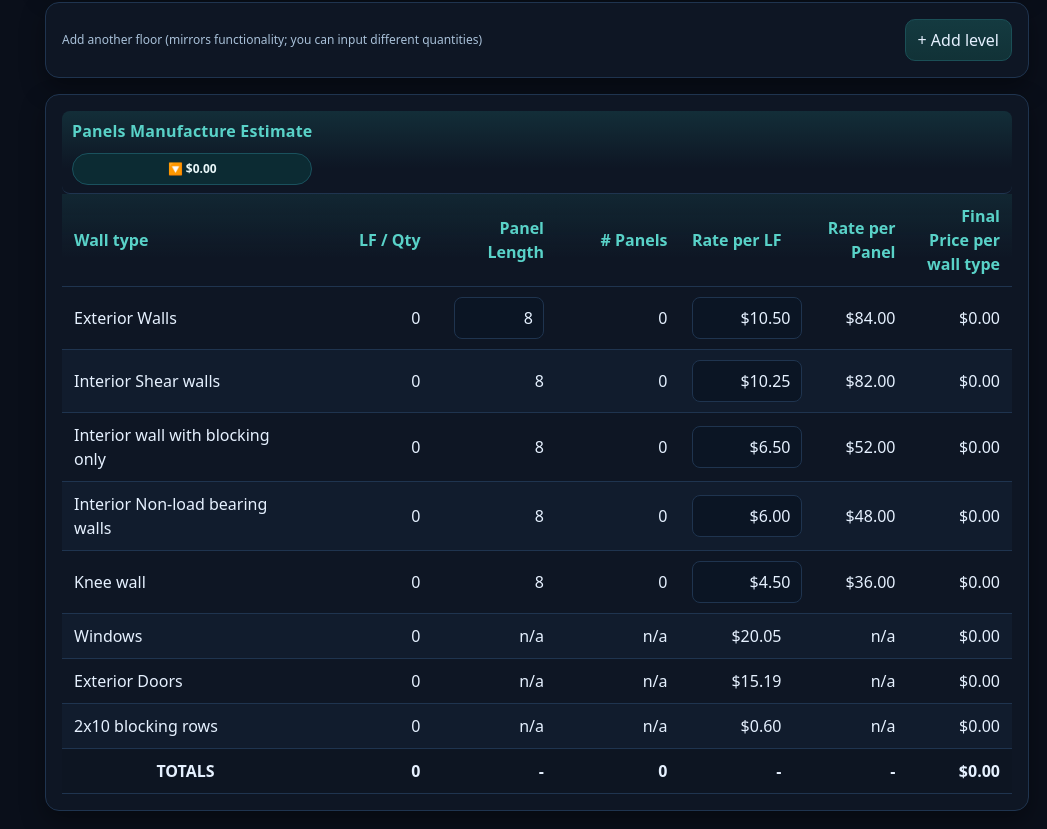
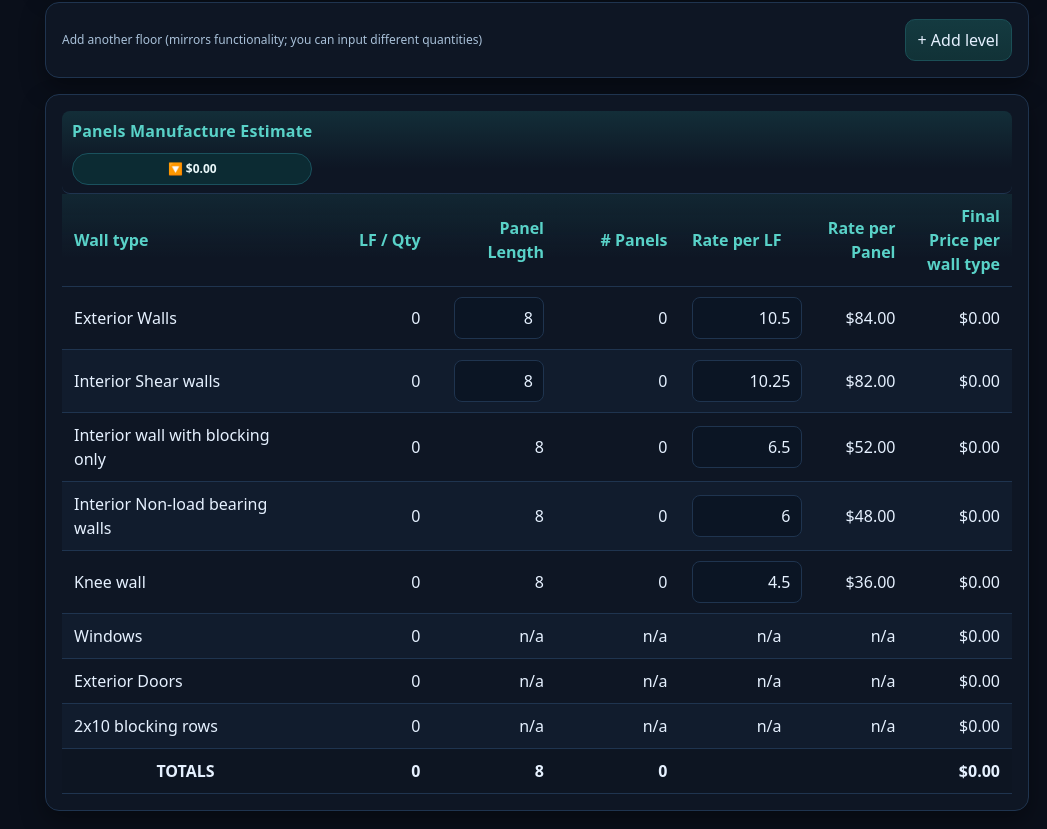
Before and after one commit to Aloncelot/inventory-estimator, a Next.js app: page / in a window 1280 px wide. Shown: the part 3685-4514 px from the top of the page, without its empty margins (233-1280 px from the left). Built offline with nearby package versions, Linux system fonts and the light colour scheme; no server answers; the database is empty.

Commit message:
feat (wall-panels) bug corrections

```diff
--- a/src/components/InteriorWallGroup.jsx
+++ b/src/components/InteriorWallGroup.jsx
@@ -76,7 +76,8 @@ export default function InteriorWallGroup({
   const toggleOpen = k => setNote(k, { open: !getNote(k).open });
 
   /* Board lengths */
-  const bottomLen = parseBoardLengthFt(getSize(sel.bottomPlate)) ?? 12;
+  const bottomLen = parseBoardLengthFt(getSize(sel.bottomPlate)) ?? 0;
+  const bottomBoardLenFt = Number.isFinite(bottomLen) ? bottomLen : 0;
   const topLen    = parseBoardLengthFt(getSize(sel.topPlate))    ?? 12;
   const blockLen  = parseBoardLengthFt(getSize(sel.blocking))    ?? 12;
 
@@ -345,9 +346,10 @@ export default function InteriorWallGroup({
       platePieces,
       ptLF: Number(lengthLF||0),
       groupSubtotal,
+      isShear: kind === 'shear',
       bottomBoardLenFt: Number(rowByKey.bottomPlate?.boardLenFt ?? bottomLen ?? 0),
     });
-  }, [persistKey, wallKind, lengthLF, platePieces, ptLF, groupSubtotal, bottomLen, rowByKey.bottomPlate?.boardLenFt]);
+  }, [persistKey, kind, wallKind, lengthLF, platePieces, ptLF, groupSubtotal, bottomLen, rowByKey.bottomPlate?.boardLenFt]);
 
   /* ────────────────────────────────────────────────────────────────────────
      Render
--- a/src/components/InteriorWalls.jsx
+++ b/src/components/InteriorWalls.jsx
@@ -51,7 +51,21 @@ export default function InteriorWalls({
     const intPlatePieces = arr.reduce((a, b) => a + (Number(b?.platePieces)   || 0), 0);
     const intPTLFSum     = arr.reduce((a, b) => a + (Number(b?.ptLF)          || 0), 0);
     const panelsSubtotal = arr.reduce((a, b) => a + (Number(b?.groupSubtotal) || 0), 0)
-    return { int2x6LF, int2x4LF, intPlatePieces, intPTLFSum, panelsSubtotal };
+    // shearing walls-only aggregates
+    const shearArr = arr.filter(s => !!s?.isShear);
+    const shearLengthSum = shearArr.reduce((sum, s) => sum + (Number(s?.lengthLF) || 0), 0);
+    // majority-vote panel length from shear groups’ bottom plates
+    let shearPanelLenFt = 8;
+    {
+      const vals = shearArr.map(s => Number(s?.bottomBoardLenFt) || 0).filter(Boolean);
+      if (vals.length) {
+        const counts = {};
+        for (const v of vals) counts[v] = (counts[v] || 0) + 1;
+        shearPanelLenFt = Number(Object.keys(counts).sort((a,b)=>counts[b]-counts[a] || b-a)[0]);
+      }
+    }
+
+    return { int2x6LF, int2x4LF, intPlatePieces, intPTLFSum, panelsSubtotal, shearLengthSum, shearPanelLenFt };
   }, [stats]);
 
   // Emit to parent (Level.jsx)
--- a/src/components/PanelsManufactureEstimate.jsx
+++ b/src/components/PanelsManufactureEstimate.jsx
@@ -1,131 +1,127 @@
-// src/components/PanelsManufactureEstimate.jsx
 "use client";
 import { useMemo, useEffect, useState } from "react";
 
 const DEFAULT_RATES = {
-  exteriorWalls:   { ratePerLF: 10.50, ratePerPanel: 84.00 },
-  interiorShear:   { ratePerLF: 10.25, ratePerPanel: 82.00 },
-  interiorBlocking:{ ratePerLF:  6.50, ratePerPanel: 52.00 },
-  interiorNonLoad: { ratePerLF:  6.00, ratePerPanel: 48.00 },
-  kneeWall:        { ratePerLF:  4.50, ratePerPanel: 36.00 },
-  windows:         { each: 20.05 },
-  exteriorDoors:   { each: 15.19 },
-  blocking2x10:    { each: 0.60 }, // per row
+  exteriorWalls:    { ratePerLF: 10.50, ratePerPanel: 84.00 },
+  interiorShear:    { ratePerLF: 10.25, ratePerPanel: 82.00 },
+  interiorBlocking: { ratePerLF:  6.50, ratePerPanel: 52.00 },
+  interiorNonLoad:  { ratePerLF:  6.00, ratePerPanel: 48.00 },
+  kneeWall:         { ratePerLF:  4.50, ratePerPanel: 36.00 },
+  windows:          { each: 20.05 },
+  exteriorDoors:    { each: 15.19 },
+  blocking2x10:     { each: 0.60 }, // per row
 };
 
-const USD = new Intl.NumberFormat("en-US", {
-  style: "currency",
-  currency: "USD",
-  currencyDisplay: "narrowSymbol",
-});
-function money(n){ return USD.format(Number(n || 0)); }
-function fmt(n){ return Number(n || 0).toLocaleString("en-US"); }
-function parseMoney(str) {
-  const s = String(str ?? "").replace(/[^0-9.\-]/g, "");
-  const v = Number(s);
-  return Number.isFinite(v) ? v : 0;
-}
+const USD = new Intl.NumberFormat("en-US", { style: "currency", currency: "USD" });
+const money = (n) => USD.format(Number(n || 0));
+const fmt   = (n) => Number(n || 0).toLocaleString("en-US");
 
 export default function PanelsManufactureEstimate({
   rows = {},
-  panelLenFt = 8,                 // default incoming "panel" length (from bottom plate)
+  // default panel length “fallback” (used by non-editable rows)
+  panelLenFt = 8,
+  // ⬇ NEW: interior shear derived default (editable in the table)
+  panelLenFtInterior = 8,
+  // already had exterior derived default (editable in the table)
+  panelLenFtExterior = undefined, // optional; if not sent we’ll use panelLenFt
   rates = DEFAULT_RATES,
   defaultCollapsed = false,
   persistKey = "inv:v1:ui:manufactureCollapsed",
   onTotalChange,
-  exteriorLF = 0
+  // LFs coming from the levels:
+  exteriorLF = 0,
+  interiorShearLF = 0, // ⬅ NEW
 }) {
   const [collapsed, setCollapsed] = useState(!!defaultCollapsed);
 
-  // load persisted collapse
+  // persist collapsed
   useEffect(() => {
     try {
       const raw = localStorage.getItem(persistKey);
       if (raw !== null) setCollapsed(raw === "1");
     } catch {}
   }, [persistKey]);
-
-  // persist collapse
   useEffect(() => {
     try { localStorage.setItem(persistKey, collapsed ? "1" : "0"); } catch {}
   }, [collapsed, persistKey]);
 
-  // safe shape
+  // safe shape for other rows (still allowed to feed values via "rows" prop)
   const safe = {
-    exteriorWalls: rows.exteriorWalls || { lf:0, panels:0 },
-    interiorShear: rows.interiorShear || { lf:0, panels:0 },
-    interiorBlockingOnly: rows.interiorBlockingOnly || { lf:0, panels:0 },
-    interiorNonLoad: rows.interiorNonLoad || { lf:0, panels:0 },
-    kneeWall: rows.kneeWall || { lf:0, panels:0 },
-    windows: rows.windows || { qty:0 },
-    exteriorDoors: rows.exteriorDoors || { qty:0 },
-    blocking2x10: rows.blocking2x10 || { rows:0 },
+    exteriorWalls: rows.exteriorWalls || { lf: 0, panels: 0 },
+    interiorShear: rows.interiorShear || { lf: 0, panels: 0 },
+    interiorBlockingOnly: rows.interiorBlockingOnly || { lf: 0, panels: 0 },
+    interiorNonLoad: rows.interiorNonLoad || { lf: 0, panels: 0 },
+    kneeWall: rows.kneeWall || { lf: 0, panels: 0 },
+    windows: rows.windows || { qty: 0 },
+    exteriorDoors: rows.exteriorDoors || { qty: 0 },
+    blocking2x10: rows.blocking2x10 || { rows: 0 },
   };
 
-  // Editable “Rate per LF” for LF-based rows
-  const [rateByKey, setRateByKey] = useState(() => ({
-    exteriorWalls:        rates.exteriorWalls?.ratePerLF ?? 0,
-    interiorShear:        rates.interiorShear?.ratePerLF ?? 0,
+  // Editable per-LF rates by row key (persist in state)
+  const [rateByKey, setRateByKey] = useState({
+    exteriorWalls: rates.exteriorWalls?.ratePerLF ?? 0,
+    interiorShear: rates.interiorShear?.ratePerLF ?? 0,
     interiorBlockingOnly: rates.interiorBlocking?.ratePerLF ?? 0,
-    interiorNonLoad:      rates.interiorNonLoad?.ratePerLF ?? 0,
-    kneeWall:             rates.kneeWall?.ratePerLF ?? 0,
-  }));
+    interiorNonLoad: rates.interiorNonLoad?.ratePerLF ?? 0,
+    kneeWall: rates.kneeWall?.ratePerLF ?? 0,
+  });
+
+  // Editable panel length per row key (only exterior + interiorShear for now)
+  const [panelLenByKey, setPanelLenByKey] = useState({
+    exteriorWalls: Number(panelLenFtExterior ?? panelLenFt) || 8,
+    interiorShear: Number(panelLenFtInterior ?? 8) || 8,
+  });
+
+  // If parents send a new default (e.g., when user picks a new bottom plate),
+  // refresh our “initial” only if user hasn’t typed anything for that row yet.
   useEffect(() => {
-    setRateByKey(prev => ({
-      exteriorWalls:        prev.exteriorWalls ?? rates.exteriorWalls?.ratePerLF ?? 0,
-      interiorShear:        prev.interiorShear ?? rates.interiorShear?.ratePerLF ?? 0,
-      interiorBlockingOnly: prev.interiorBlockingOnly ?? rates.interiorBlocking?.ratePerLF ?? 0,
-      interiorNonLoad:      prev.interiorNonLoad ?? rates.interiorNonLoad?.ratePerLF ?? 0,
-      kneeWall:             prev.kneeWall ?? rates.kneeWall?.ratePerLF ?? 0,
-    }));
-  }, [rates]);
-
-  // Editable “Panel” length (currently only used for Exterior Walls)
-  const [panelLenByKey, setPanelLenByKey] = useState(() => ({
-    exteriorWalls: Number(panelLenFt) || 8,
-  }));
-  // If parent updates panelLenFt (e.g., you pick a new bottom plate length), adopt it as default
-  useEffect(() => {
-    setPanelLenByKey(prev => ({
-      ...prev,
-      exteriorWalls: Number.isFinite(Number(panelLenFt)) && Number(panelLenFt) > 0
-        ? Number(panelLenFt)
-        : (prev.exteriorWalls || 8),
-    }));
-  }, [panelLenFt]);
+    setPanelLenByKey((prev) => {
+      const next = { ...prev };
+      if (!prev.exteriorWalls && panelLenFtExterior) {
+        next.exteriorWalls = Number(panelLenFtExterior) || 8;
+      }
+      if (!prev.interiorShear && panelLenFtInterior) {
+        next.interiorShear = Number(panelLenFtInterior) || 8;
+      }
+      return next;
+    });
+  }, [panelLenFtExterior, panelLenFtInterior]);
 
   const lines = useMemo(() => {
     const L = [];
 
-    const pushLF = (label, key, r) => {
-      const lf = key === 'exteriorWalls'
+    const pushLF = (label, key, rateConfig) => {
+      const lf =
+        key === "exteriorWalls"
           ? Number(exteriorLF || 0)
-        : Number(safe[key].lf || 0);
+          : key === "interiorShear"
+          ? Number(interiorShearLF || 0)
+          : Number(safe[key]?.lf || 0);
 
+      // Which panel length do we use for math?
       const usedPanelLenFt =
-        key === 'exteriorWalls'
-          ? (Number(panelLenByKey.exteriorWalls) || 8)
-          : panelLenFt; // for now only exterior is editable/derived; others can follow later
+        Number(panelLenByKey[key]) ||
+        (key === "exteriorWalls"
+          ? Number(panelLenFtExterior ?? panelLenFt) || 8
+          : key === "interiorShear"
+          ? Number(panelLenFtInterior) || 8
+          : Number(panelLenFt) || 8);
 
-      const u = Number(usedPanelLenFt) || 0;
-      const panels =
-        safe[key].panels ||
-        (u > 0 ? Math.ceil((lf / u) * 1.1) : 0);
+      // Your spec: ceil(LF / panelLen) * 1.1
+      const panels = Math.ceil((lf / Math.max(1, usedPanelLenFt)) * 1.1);
 
-      const editableRate = rateByKey[key] ?? r.ratePerLF ?? 0;
-      const subtotal = lf * editableRate;
+      const ratePerLF = Number(rateByKey[key] ?? rateConfig.ratePerLF ?? 0);
+      const subtotal = lf * ratePerLF;
 
       L.push({
+        label,
         key,
-        label,
         lf,
         panelLenFt: usedPanelLenFt,
         panels,
-        ratePerLF: editableRate,
-        ratePerPanel: r.ratePerPanel,
+        ratePerLF,
+        ratePerPanel: rateConfig.ratePerPanel,
         total: subtotal,
-        qtyOnly: false,
-        canEditPanelLen: key === 'exteriorWalls',
       });
     };
 
@@ -135,35 +131,56 @@ export default function PanelsManufactureEstimate({
     pushLF("Interior Non-load bearing walls", "interiorNonLoad", rates.interiorNonLoad);
     pushLF("Knee wall", "kneeWall", rates.kneeWall);
 
-    // unit-based items (not LF; no panel length here)
+    // unit-based items
     L.push({
+      label: "Windows",
       key: "windows",
-      label: "Windows",
-      lf: "0", panelLenFt: "n/a", panels: "n/a",
-      ratePerLF: rates.windows.each, ratePerPanel: "n/a",
+      lf: 0,
+      panelLenFt: "n/a",
+      panels: "n/a",
+      ratePerLF: rates.windows.each,
+      ratePerPanel: "n/a",
       total: (safe.windows.qty || 0) * (rates.windows.each || 0),
-      qtyOnly: true, qty: safe.windows.qty || 0,
+      qtyOnly: true,
+      qty: safe.windows.qty || 0,
     });
     L.push({
+      label: "Exterior Doors",
       key: "exteriorDoors",
-      label: "Exterior Doors",
-      lf: "0", panelLenFt: "n/a", panels: "n/a",
-      ratePerLF: rates.exteriorDoors.each, ratePerPanel: "n/a",
+      lf: 0,
+      panelLenFt: "n/a",
+      panels: "n/a",
+      ratePerLF: rates.exteriorDoors.each,
+      ratePerPanel: "n/a",
       total: (safe.exteriorDoors.qty || 0) * (rates.exteriorDoors.each || 0),
-      qtyOnly: true, qty: safe.exteriorDoors.qty || 0,
+      qtyOnly: true,
+      qty: safe.exteriorDoors.qty || 0,
     });
     L.push({
+      label: "2x10 blocking rows",
       key: "blocking2x10",
-      label: "2x10 blocking rows",
-      lf: "0", panelLenFt: "n/a", panels: "n/a",
-      ratePerLF: rates.blocking2x10.each, ratePerPanel: "n/a",
+      lf: 0,
+      panelLenFt: "n/a",
+      panels: "n/a",
+      ratePerLF: rates.blocking2x10.each,
+      ratePerPanel: "n/a",
       total: (safe.blocking2x10.rows || 0) * (rates.blocking2x10.each || 0),
-      qtyOnly: true, qty: safe.blocking2x10.rows || 0,
+      qtyOnly: true,
+      qty: safe.blocking2x10.rows || 0,
     });
 
     return L;
-    // eslint-disable-next-line react-hooks/exhaustive-deps
-  }, [JSON.stringify(rows), panelLenFt, JSON.stringify(rates), exteriorLF, rateByKey, panelLenByKey]);
+  }, [
+    JSON.stringify(rows),
+    rates,
+    panelLenFt,
+    panelLenFtExterior,
+    panelLenFtInterior,
+    exteriorLF,
+    interiorShearLF,
+    panelLenByKey,
+    rateByKey,
+  ]);
 
   const totals = useMemo(() => {
     const lf = lines.reduce((s, x) => s + (Number(x.lf) || 0), 0);
@@ -173,15 +190,15 @@ export default function PanelsManufactureEstimate({
   }, [lines]);
 
   useEffect(() => {
-    onTotalChange?.({ total: totals.total });
+    if (typeof onTotalChange === "function") onTotalChange({ total: totals.total });
   }, [totals.total, onTotalChange]);
 
   const contentId = "manufacture-estimate-body";
 
   return (
     <section className="ew-card">
-      <div className="ew-head" style={{ justifyContent:'space-between' }}>
-        <h2 className="ew-h2" style={{ margin:0 }}>Panels Manufacture Estimate</h2>
+      <div className="ew-head" style={{ justifyContent: "space-between" }}>
+        <h2 className="ew-h2" style={{ margin: 0 }}>Panels Manufacture Estimate</h2>
         <button
           type="button"
           className="ew-chip"
@@ -190,21 +207,21 @@ export default function PanelsManufactureEstimate({
           aria-controls={contentId}
           title={collapsed ? "Expand" : "Collapse"}
         >
-          {collapsed ? '▶' : '🔽'} {money(totals.total)}
+          {collapsed ? "▶" : "🔽"} {money(totals.total)}
         </button>
       </div>
 
       {!collapsed && (
         <div className="table-wrap" id={contentId}>
-          <table className="tbl" style={{ width:'100%', tableLayout:'fixed' }}>
+          <table className="tbl" style={{ width: "100%", tableLayout: "fixed" }}>
             <colgroup>
-              <col style={{ width:'26%' }} />
-              <col style={{ width:'13%' }} />
-              <col style={{ width:'13%' }} />
-              <col style={{ width:'13%' }} />
-              <col style={{ width:'12%' }} />
-              <col style={{ width:'12%' }} />
-              <col style={{ width:'11%' }} />
+              <col style={{ width: "26%" }} />
+              <col style={{ width: "13%" }} />
+              <col style={{ width: "13%" }} />
+              <col style={{ width: "13%" }} />
+              <col style={{ width: "12%" }} />
+              <col style={{ width: "12%" }} />
+              <col style={{ width: "11%" }} />
             </colgroup>
             <thead>
               <tr>
@@ -218,69 +235,92 @@ export default function PanelsManufactureEstimate({
               </tr>
             </thead>
             <tbody>
-              {lines.map((r) => (
-                <tr key={r.key}>
+              {lines.map((r, i) => {
+                const isLFRow = !r.qtyOnly;
+                const isEditablePanel = r.key === "exteriorWalls" || r.key === "interiorShear";
+                const showRateEditable = isLFRow; // only LF-based rows can edit rate per LF
+
+                return (
+                  <tr key={i}>
                     <td>{r.label}</td>
+
+                    {/* LF / Qty */}
                     <td className="num">{r.qtyOnly ? fmt(r.qty) : fmt(r.lf)}</td>
 
-                  {/* Panel length (editable for Exterior Walls) */}
+                    {/* Panel length (editable only for exterior + interiorShear) */}
                     <td className="num">
-                    {r.canEditPanelLen ? (
+                      {isLFRow ? (
+                        isEditablePanel ? (
                           <input
                             className="ew-input"
-                        inputMode="decimal"
-                        style={{ width: 90, textAlign: 'right' }}
-                        value={panelLenByKey.exteriorWalls ?? ''}
-                        onChange={(e) => {
-                          const v = Number(e.target.value);
-                          setPanelLenByKey(prev => ({
+                            type="number"
+                            min={1}
+                            value={panelLenByKey[r.key] ?? r.panelLenFt ?? 8}
+                            onChange={(e) =>
+                              setPanelLenByKey((prev) => ({
                                 ...prev,
-                            exteriorWalls: Number.isFinite(v) && v > 0 ? v : 0
-                          }));
-                        }}
-                        title="Panel length (ft)"
+                                [r.key]: Number(e.target.value) || 0,
+                              }))
+                            }
+                            style={{ width: 90, textAlign: "right" }}
                           />
                         ) : (
                           r.panelLenFt
+                        )
+                      ) : (
+                        "n/a"
                       )}
                     </td>
 
+                    {/* # Panels */}
                     <td className="num">{r.qtyOnly ? "n/a" : fmt(r.panels)}</td>
 
-                  {/* Rate per LF: editable for LF rows */}
+                    {/* Rate per LF (editable) */}
                     <td className="num">
-                    {r.qtyOnly ? (
-                      money(r.ratePerLF)
-                    ) : (
+                      {showRateEditable ? (
                         <input
                           className="ew-input"
-                        inputMode="decimal"
-                        style={{ width: 110, textAlign: 'right' }}
-                        value={money(rateByKey[r.key] ?? 0)}
-                        onChange={(e) => {
-                          const v = parseMoney(e.target.value);
-                          setRateByKey(prev => ({ ...prev, [r.key]: v }));
-                        }}
-                        title="Rate per LF"
+                          type="number"
+                          step="0.01"
+                          value={rateByKey[r.key] ?? r.ratePerLF ?? 0}
+                          onChange={(e) =>
+                            setRateByKey((prev) => ({
+                              ...prev,
+                              [r.key]: Number(e.target.value) || 0,
+                            }))
+                          }
+                          onBlur={(e) =>
+                            setRateByKey((prev) => ({
+                              ...prev,
+                              [r.key]: Number(Number(e.target.value).toFixed(2)),
+                            }))
+                          }
+                          style={{ width: 110, textAlign: "right" }}
                         />
+                      ) : (
+                        "n/a"
                       )}
                     </td>
 
+                    {/* Rate per panel (read-only) */}
                     <td className="num">
                       {r.ratePerPanel === "n/a" ? "n/a" : money(r.ratePerPanel)}
                     </td>
+
+                    {/* Final price */}
                     <td className="num">{money(r.total)}</td>
                   </tr>
-              ))}
+                );
+              })}
             </tbody>
             <tfoot>
               <tr>
                 <th>TOTALS</th>
                 <th className="num">{fmt(totals.lf)}</th>
-                <th className="num">-</th>
+                <th className="num">{panelLenByKey.exteriorWalls ?? panelLenFt}</th>
                 <th className="num">{fmt(totals.panels)}</th>
-                <th className="num">-</th>
-                <th className="num">-</th>
+                <th></th>
+                <th></th>
                 <th className="num">{money(totals.total)}</th>
               </tr>
             </tfoot>
--- a/src/components/WallPanelsView.jsx
+++ b/src/components/WallPanelsView.jsx
@@ -41,7 +41,6 @@ const panelLenFtExterior = useMemo(() => {
     { id: 'level-1', name: 'Level 1' },
   ]);
 
-// One-time sanitize: ensure unique IDs, ensure names
   useEffect(() => {
     if (!Array.isArray(levels) || levels.length === 0) {
       setLevels([{ id: genLevel().id, name: 'Level 1' }]);
@@ -136,6 +135,37 @@ const [manufactureRows, setManufactureRows] = useState({
   blocking2x10: { rows: 0 },
 });
 
+const [shearLfByLevel, setShearLfByLevel] = useState({});           // { levelId: lf }
+const [shearPanelLenByLevel, setShearPanelLenByLevel] = useState({}); // { levelId: len }
+const [intShearLfByLevel, setIntShearLfByLevel] = useState({});
+const handleInteriorShearLF = useCallback(({ id, lf }) => {
+  setIntShearLfByLevel(prev => (prev[id] === lf ? prev : { ...prev, [id]: Number(lf) || 0 }));
+}, []);
+
+const totalInteriorShearLF = useMemo(
+  () => Object.values(intShearLfByLevel).reduce((s, n) => s + (Number(n) || 0), 0),
+  [intShearLfByLevel]
+);
+
+const [intShearPanelLenByLevel, setIntShearPanelLenByLevel] = useState({});
+const handleInteriorShearPanelLen = useCallback(({ id, len }) => {
+  setIntShearPanelLenByLevel(prev => (prev[id] === len ? prev : { ...prev, [id]: Number(len) || 0 }));
+}, []);
+const panelLenFtInterior = useMemo(() => {
+  const vals = Object.values(intShearPanelLenByLevel).filter(Boolean);
+  if (!vals.length) return 8;
+  const counts = {};
+  for (const v of vals) counts[v] = (counts[v] || 0) + 1;
+  return Number(Object.keys(counts).sort((a,b)=>counts[b]-counts[a] || b-a)[0]);
+}, [intShearPanelLenByLevel]);
+
+const panelLenFtInteriorShear = useMemo(() => {
+  const vals = Object.values(shearPanelLenByLevel).filter(Boolean);
+  if (!vals.length) return 8;
+  const counts = {};
+  for (const v of vals) counts[v] = (counts[v] || 0) + 1;
+  return Number(Object.keys(counts).sort((a, b) => counts[b] - counts[a] || b - a)[0]);
+}, [shearPanelLenByLevel]);
 
   return (
     <div className="app-content">
@@ -156,6 +186,8 @@ const [manufactureRows, setManufactureRows] = useState({
           onLevelTotal={handleLevelTotal}
           onExteriorLF={handleExteriorLF}
           onExteriorPanelLenChange={handleExteriorPanelLen}
+          onInteriorShearLF={handleInteriorShearLF}
+          onInteriorShearPanelLenChange={handleInteriorShearPanelLen}
         />
       ))}
 
@@ -169,7 +201,9 @@ const [manufactureRows, setManufactureRows] = useState({
       <PanelsManufactureEstimate
         rows={manufactureRows}
         panelLenFt={panelLenFtExterior || 8}
+        panelLenFtInterior={panelLenFtInteriorShear || 8}
         exteriorLF={totalExteriorLF}
+        interiorShearLF={totalInteriorShearLF}
         onTotalChange={({ total }) => setManufactureTotal(Number(total) || 0)}
       />
     </div>
```
Also changed, not shown: src/components/Level.jsx (+37 -17 lines). Lines whose indentation alone changed are shown as unchanged.
